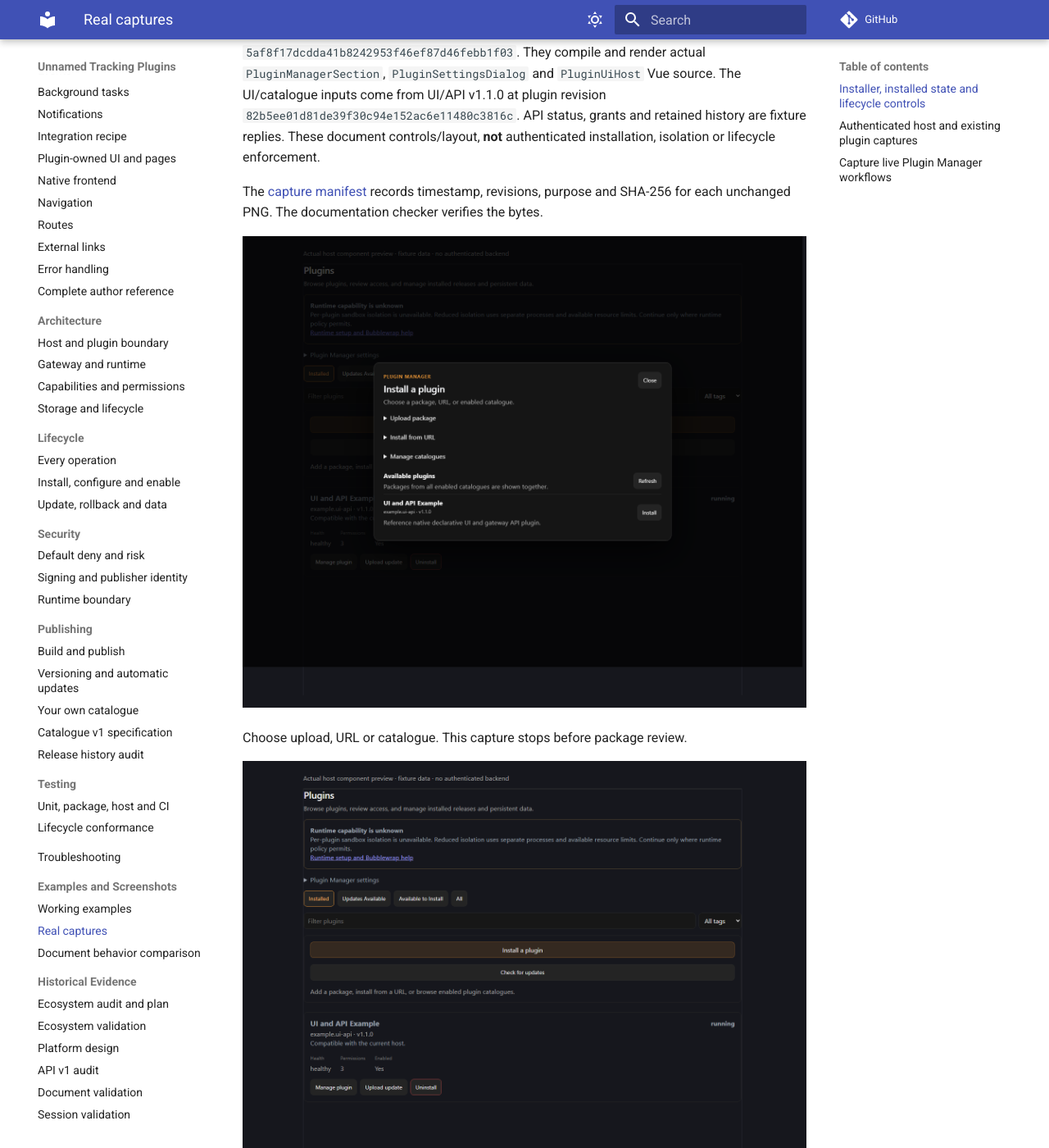
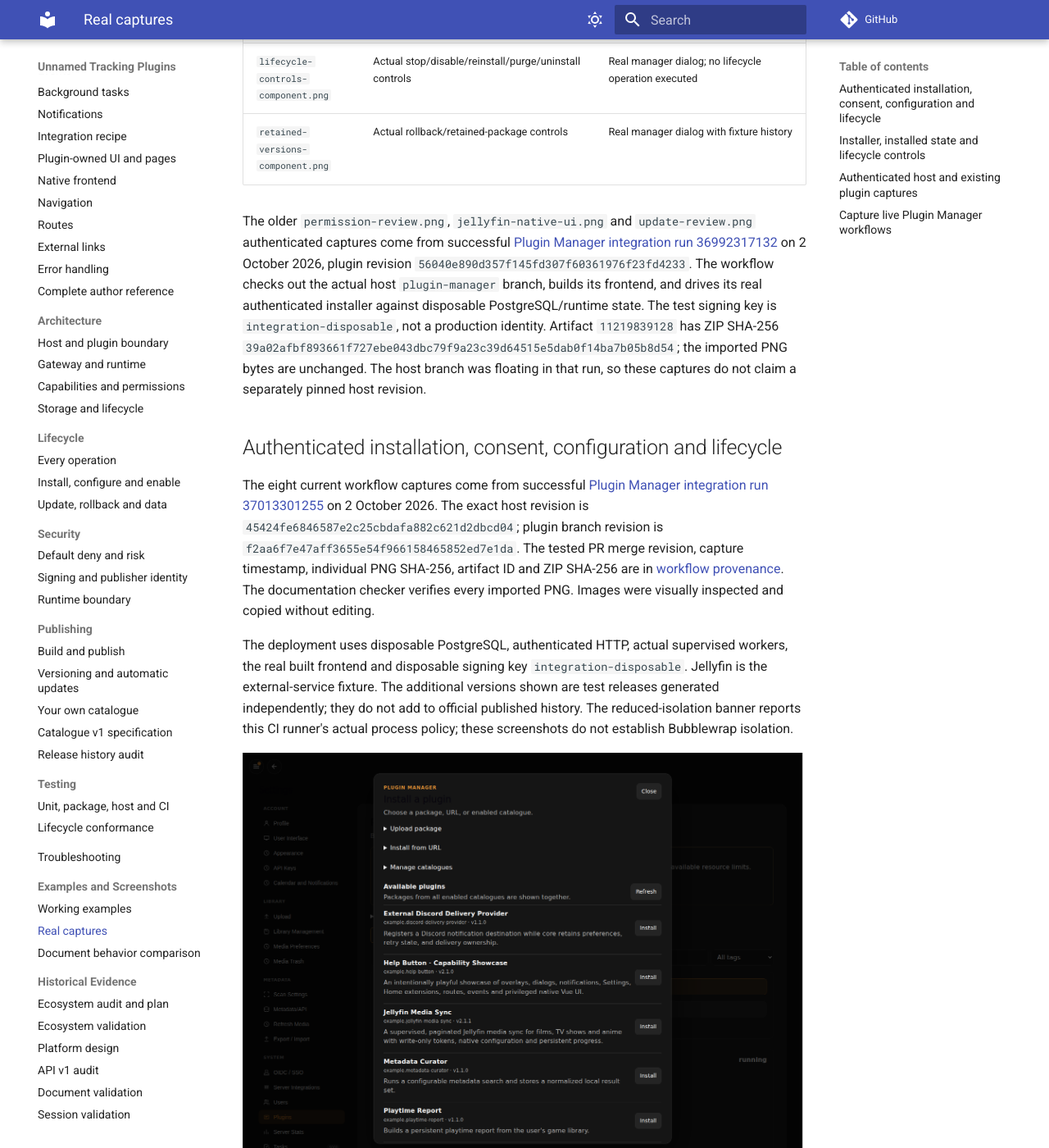
Before and after one commit to Rosefall-a/unnamed_tracking_app_plugins, an MkDocs documentation site: the page built from docs/assets/screenshots/index.md, in a window 1280 px wide and 1400 px high, scrolled down 1468 px. Shown: the whole window at 82% size. Built offline with MkDocs 1.6.1 and Material for MkDocs 9.7.7, drawn with Linux system fonts in a browser that asks for light colours; comment, search, counter and statistics services are not loaded; some of the changed text lies outside the part shown.

Commit message:
docs: document verified authenticated plugin lifecycle screenshots

```diff
--- a/docs/assets/screenshots/index.md
+++ b/docs/assets/screenshots/index.md
@@ -5,6 +5,14 @@
 
 | Asset | What was captured | Provenance |
 | --- | --- | --- |
+| `plugin-install.png` | Actual installer source chooser | Authenticated run 37013301255; live catalogue replies |
+| `permission-consent.png` | Actual installation permission consent | Same run; selected scopes and real host risk classification |
+| `installed-plugin.png` | Healthy predecessor after denying new update authority | Same run; real installation/version/grants |
+| `plugin-settings.png` | Saved native configuration and completed sync | Same run; real plugin action response, write-only token input empty |
+| `plugin-ui.png` | Native plugin UI before configuration | Same run; expected empty-server validation error |
+| `update-review-current.png` | Actual package identity/version/permission update review | Same run; predecessor remains active |
+| `lifecycle-controls.png` | Actual stop/disable/reinstall/purge/uninstall controls | Same run; real healthy enabled installation |
+| `retained-versions.png` | Actual rollback history and update policy | Same run; real retained packages |
 | `scoped-document-viewer.png` | Actual sandboxed PDF reader | Existing document browser validation, recorded in the dated report |
 | `scoped-document-reader-office.png` | Actual direct Office reading preview | Existing reader browser validation, recorded in the dated report |
 | `session-manager-admin.png` | Actual native admin component with disposable data | Existing local Vue harness; not an authenticated host screenshot |
@@ -18,7 +26,8 @@
 | `lifecycle-controls-component.png` | Actual stop/disable/reinstall/purge/uninstall controls | Real manager dialog; no lifecycle operation executed |
 | `retained-versions-component.png` | Actual rollback/retained-package controls | Real manager dialog with fixture history |
 
-The three authenticated host captures come from successful
+The older `permission-review.png`, `jellyfin-native-ui.png` and `update-review.png`
+authenticated captures come from successful
 [Plugin Manager integration run 36992317132](https://github.com/Rosefall-a/unnamed_tracking_app_plugins/actions/runs/36992317132)
 on 2 October 2026, plugin revision `56040e890d357f145fd307f60361976f23fd4233`.
 The workflow checks out the actual host `plugin-manager` branch, builds its frontend,
@@ -28,6 +37,68 @@
 `39a02afbf893661f727ebe043dbc79f9a23c39d64515e5dab0f14ba7b05b8d54`;
 the imported PNG bytes are unchanged. The host branch was floating in that run,
 so these captures do not claim a separately pinned host revision.
+
+## Authenticated installation, consent, configuration and lifecycle
+
+The eight current workflow captures come from successful
+[Plugin Manager integration run 37013301255](https://github.com/Rosefall-a/unnamed_tracking_app_plugins/actions/runs/37013301255)
+on 2 October 2026. The exact host revision is
+`45424fe6846587e2c25cbdafa882c621d2dbcd04`; plugin branch revision is
+`f2aa6f7e47aff3655e54f966158465852ed7e1da`. The tested PR merge revision,
+capture timestamp, individual PNG SHA-256, artifact ID and ZIP SHA-256 are in
+[workflow provenance](workflow-captures.json). The documentation checker verifies
+every imported PNG. Images were visually inspected and copied without editing.
+
+The deployment uses disposable PostgreSQL, authenticated HTTP, actual supervised
+workers, the real built frontend and disposable signing key `integration-disposable`.
+Jellyfin is the external-service fixture. The additional versions shown are test
+releases generated independently; they do not add to official published history.
+The reduced-isolation banner reports this CI runner's actual process policy;
+these screenshots do not establish Bubblewrap isolation.
+
+![Actual authenticated installer](plugin-install.png)
+
+Choose upload, URL or catalogue. The catalogue entries come from live host replies.
+
+![Actual authenticated installation permission consent](permission-consent.png)
+
+The test selects reviewed scopes in the disposable deployment. The host owns
+the group counts and risk classifications; a signature does not approve a grant.
+Developers should request only the authority their feature needs.
+
+![Actual installed predecessor after permission denial](installed-plugin.png)
+
+The new `games.read` scope was explicitly denied through authenticated HTTP.
+The installed predecessor remains running, enabled and healthy with unchanged
+grants/history. Catalogue refresh is independent of installed inventory.
+
+![Actual persisted plugin settings and completed sync](plugin-settings.png)
+
+The form loads the saved disposable server/user configuration through a real
+plugin action. Sync completed for one fixture movie. The saved token is never
+returned to the password input. No secret or real user data appears here.
+
+![Actual plugin UI before configuration](plugin-ui.png)
+
+This earlier view shows the native actions/progress surface and the expected
+validation error for an empty server URL, before successful configuration.
+
+![Actual authenticated update review](update-review-current.png)
+
+Review signer, compatibility, digest and permission changes before activation.
+This ordinary update retains previously reviewed grants. The later introduced
+scope is tested separately by staging, denial and explicit approval.
+
+![Actual authenticated lifecycle controls](lifecycle-controls.png)
+
+Stop, disable, retaining reinstall, reinstall with purge and uninstall with purge
+are separate controls. The screenshot is taken while the predecessor is healthy;
+the acceptance suite executes the preservation/deletion checks separately.
+
+![Actual retained versions and update controls](retained-versions.png)
+
+The retained predecessors are real packages. Rollback preserves live data, and
+does not restore revoked grants. Deleting a retained package is a different action.
 
 ## Installer, installed state and lifecycle controls
 
@@ -93,6 +164,12 @@
 and logs. Download successful captures, verify they match the reviewed host build,
 then add them here with revision/date/workflow provenance.
 
+The plugin repository's `check_host_lifecycle.py` adapter also captures installer,
+installed state, loaded native configuration, lifecycle controls and retained
+history through `capture_host_workflow.mjs`. It passes the live disposable session
+through a private temporary cookie file, deletes it immediately, and writes only
+PNG/hash/revision provenance to `workflow-captures.json`. No API response is mocked.
+
 For a reproducible local run follow [testing](../../testing/index.md), including
 the host prerequisites, and pass `--browser`. Do not construct a lookalike
 Plugin Manager UI or label unit fixture output as an installation screenshot.
```
Also changed, not shown: docs/assets/screenshots/workflow-captures.json (added, +57 -0 lines), docs/lifecycle/install.md (+5 -4 lines), docs/lifecycle/operations.md (+5 -0 lines), docs/lifecycle/updates.md (+1 -1 lines), docs/assets/screenshots/installed-plugin.png (added), docs/assets/screenshots/lifecycle-controls.png (added), docs/assets/screenshots/permission-consent.png (added), docs/assets/screenshots/plugin-install.png (added), docs/assets/screenshots/plugin-settings.png (added), docs/assets/screenshots/plugin-ui.png (added), docs/assets/screenshots/retained-versions.png (added), docs/assets/screenshots/update-review-current.png (added).
